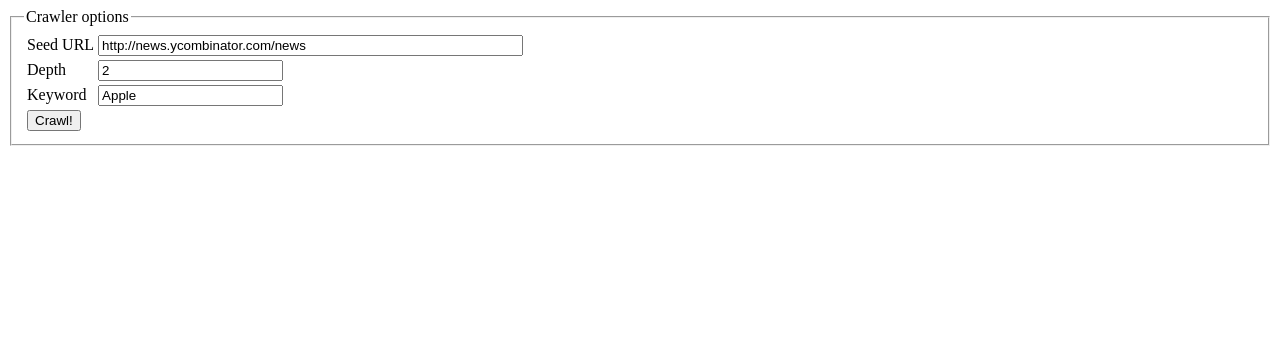
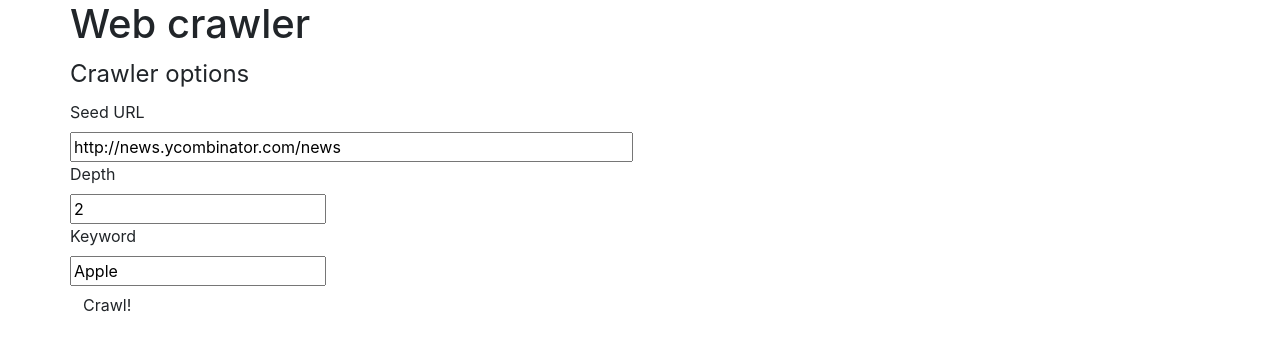
Before and after one commit to cb372/50apps, a plain HTML site: page 2/static/index.html in a window 1280 px wide. Drawn offline with nearby package versions, Linux system fonts and the light colour scheme.

Commit message:
Added Bootstrap

```diff
--- a/2/static/index.html
+++ b/2/static/index.html
@@ -4,8 +4,15 @@
   <head>
     <title>Web crawler</title>
     <script src="/js/jquery-1.7.1.min.js"></script>
+    <link rel="stylesheet" href="http://twitter.github.com/bootstrap/1.4.0/bootstrap.min.css">
   </head>
   <body>
+    <div class="container">
+      <div class="row">
+        <div class="span8 offset4">
+          <div class="page-header">
+            <h1>Web crawler</h1>
+          </div>
           <div id="form">
             <script>
               $(document).ready(function(){
@@ -27,28 +34,35 @@
             <form id="myform">
               <fieldset>
                 <legend>Crawler options</legend>
-          <table>
-            <tr>
-              <td><label for="seed">Seed URL</label></td>
-              <td><input id="seed" name="seed" type="text" size="50" value="http://news.ycombinator.com/news" /></td>
-            </tr>
-            <tr>
-              <td><label for="depth">Depth</label></td>
-              <td><input id="depth" name="depth" type="text" value="2" /></td>
-            </tr>
-            <tr>
-              <td><label for="keyword">Keyword</label></td>
-              <td><input id="keyword" name="keyword" type="text" size="20" value="Apple" /></td>
-            </tr>
-            <tr>
-              <td><input id="button" type="submit" value="Crawl!" /></td>
-              <td><span id="status"></span></td>
-            </tr>
-          </table>
+                <div class="clearfix">
+                  <label for="seed">Seed URL</label>
+                  <div class="input">
+                    <input id="seed" name="seed" type="text" size="50" value="http://news.ycombinator.com/news" />
+                  </div>
+                </div>
+                <div class="clearfix">
+                  <label for="depth">Depth</label>
+                  <div class="input">
+                    <input id="depth" name="depth" type="text" value="2" />
+                  </div>
+                </div>
+                <div class="clearfix">
+                  <label for="keyword">Keyword</label>
+                  <div class="input">
+                    <input id="keyword" name="keyword" type="text" size="20" value="Apple" />
+                  </div>
+                </div>
               </fieldset>
+              <div class="actions">
+                <input id="button" type="submit" class="btn primary" value="Crawl!" />
+                <span id="status"></span>
+              </div>
             </form>
           </div>
           <div id="result">
           </div>
+        </div><!--span8 offset4-->
+      </div><!--row-->
+    </div><!--container-->
   </body>
 </html>
```
Lines whose indentation alone changed are shown as unchanged.
